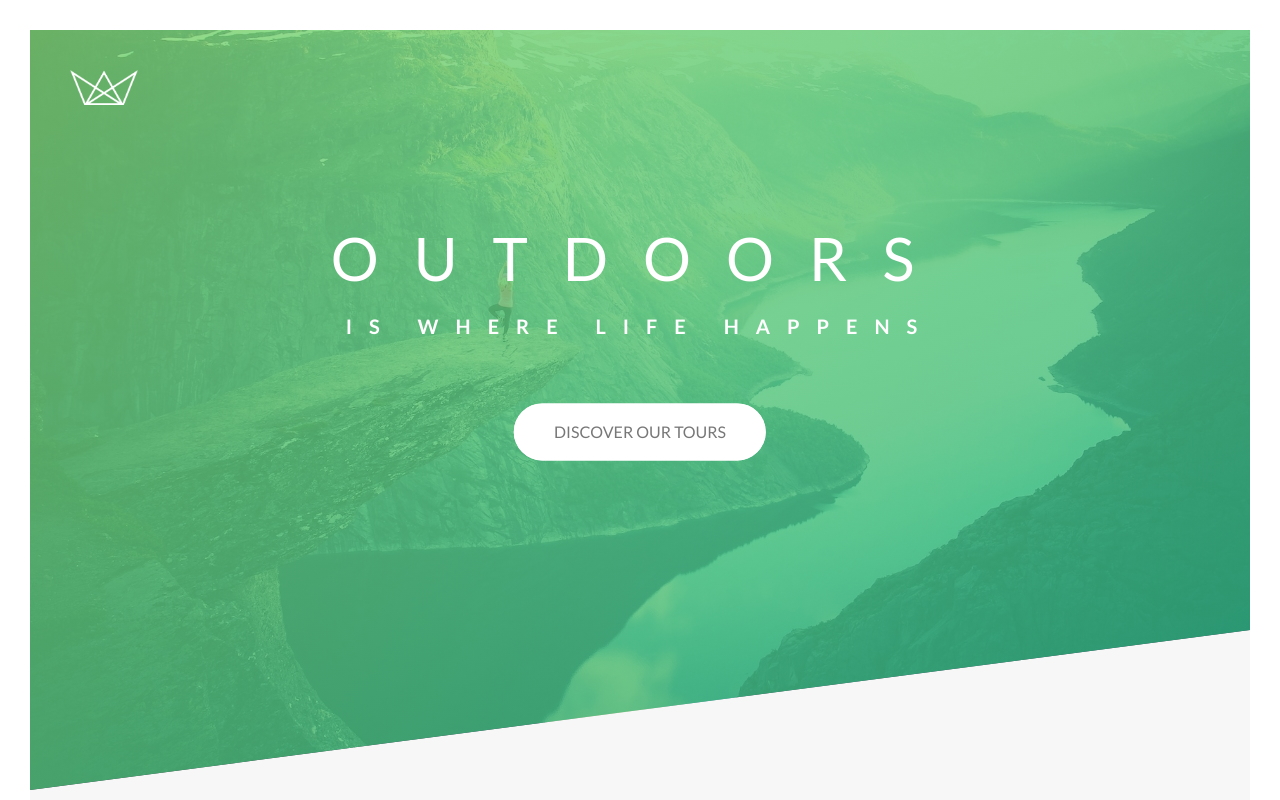
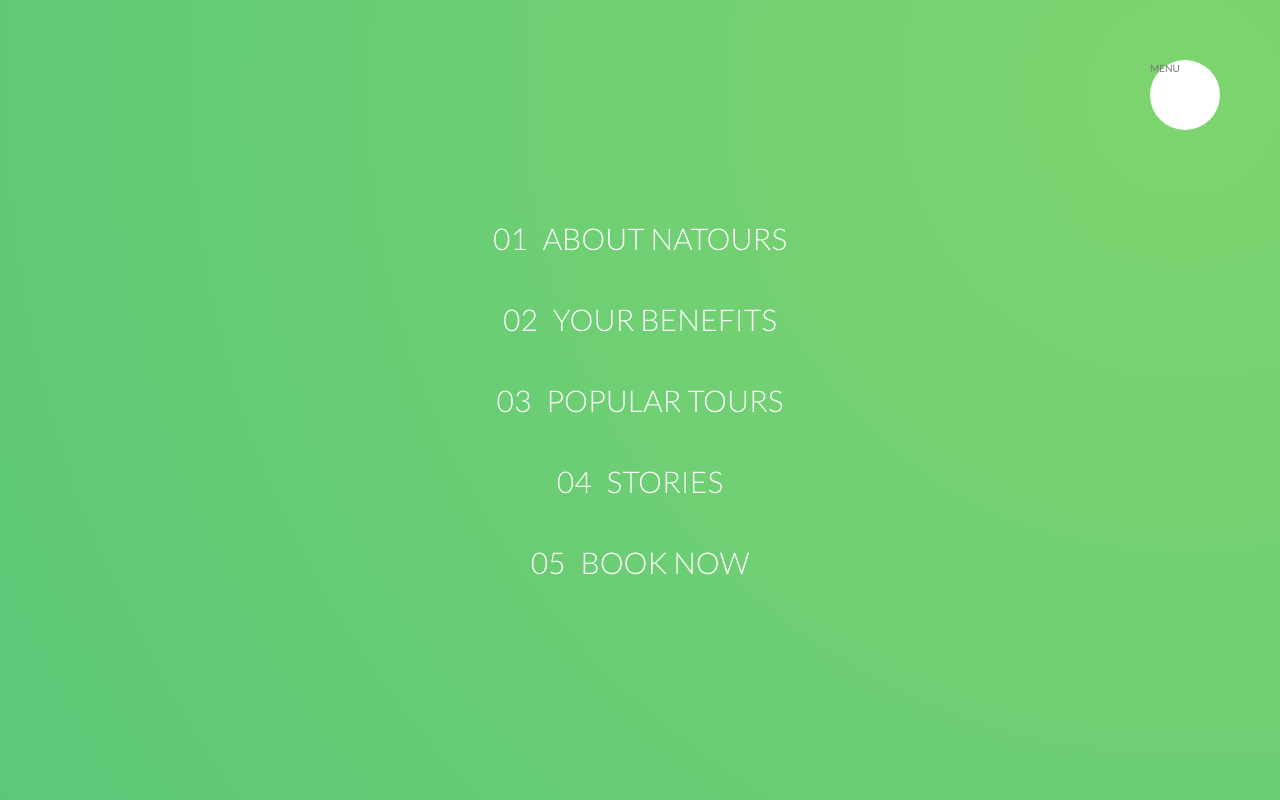
Before and after one commit to ClaveauAlex/Natours, a website: page index.html in a window 1280 px wide. Shown: the top 800 px of the page. Drawn offline with Linux system fonts and the light colour scheme.

Commit message:
Building the navigation

```diff
--- a/index.html
+++ b/index.html
@@ -16,6 +16,37 @@
     <title>Natours | Exciting tours for adventurous people</title>
   </head>
   <body>
+    <div class="navigation">
+      <input type="text" class="navigation__checkbox" id="navi-toggle" />
+      <label for="navi-toggle" class="navigation__button">MENU</label>
+      <div class="navigation__background">&nbsp;</div>
+      <nav class="navigation__nav">
+        <ul class="navigation__list">
+          <li class="navigation__item">
+            <a href="#" class="navigation__link"
+              ><span>01</span>About Natours</a
+            >
+          </li>
+          <li class="navigation__item">
+            <a href="#" class="navigation__link"
+              ><span>02</span>Your benefits</a
+            >
+          </li>
+          <li class="navigation__item">
+            <a href="#" class="navigation__link"
+              ><span>03</span>Popular tours</a
+            >
+          </li>
+          <li class="navigation__item">
+            <a href="#" class="navigation__link"><span>04</span>Stories</a>
+          </li>
+          <li class="navigation__item">
+            <a href="#" class="navigation__link"><span>05</span>Book now</a>
+          </li>
+        </ul>
+      </nav>
+    </div>
+
     <header class="header">
       <div class="header__logo-box">
         <img src="img/logo-white.png" alt="Logo" class="header__logo" />
--- /dev/null
+++ b/sass/layout/_navigation.scss
@@ -0,0 +1,87 @@
+.navigation {
+  &__checkbox {
+    display: none;
+  }
+
+  &__button {
+    background-color: $color-white;
+    height: 7rem;
+    width: 7rem;
+    position: fixed;
+    top: 6rem;
+    right: 6rem;
+    border-radius: 50%;
+    z-index: 2000;
+  }
+
+  &__background {
+    height: 6rem;
+    width: 6rem;
+    border-radius: 50%;
+    position: fixed;
+    top: 6.5rem;
+    right: 6.5rem;
+    background-image: radial-gradient(
+      $color-primary-light,
+      $color-primary-dark
+    );
+    z-index: 1000;
+
+    transform: scale(80);
+  }
+
+  &__nav {
+    height: 100vh;
+    width: 100%;
+    position: fixed;
+    top: 0;
+    right: 0;
+    z-index: 1500;
+  }
+
+  &__list {
+    position: absolute;
+    top: 50%;
+    left: 50%;
+    transform: translate(-50%, -50%);
+    list-style: none;
+    text-align: center;
+  }
+
+  &__item {
+    margin: 1rem;
+  }
+
+  &__link {
+    &:link,
+    &:visited {
+      display: inline-block;
+      font-size: 3rem;
+      font-weight: 300;
+      padding: 1rem 2rem;
+      color: $color-white;
+      text-decoration: none;
+      text-transform: uppercase;
+      background-image: linear-gradient(
+        120deg,
+        transparent 0%,
+        transparent 50%,
+        $color-white 50%
+      );
+      background-size: 220%;
+      transition: all 0.4s;
+
+      span {
+        margin-right: 1.5rem;
+        display: inline-block;
+      }
+    }
+
+    &:hover,
+    &:active {
+      background-position: 100%;
+      color: $color-primary;
+      transform: translateX(1rem);
+    }
+  }
+}
--- a/sass/main.scss
+++ b/sass/main.scss
@@ -15,6 +15,7 @@
 @import "components/bg-video";
 @import "components/form";
 
+@import "layout/navigation";
 @import "layout/header";
 @import "layout/grid";
 @import "layout/footer";
```
Also changed, not shown: css/style.css.
